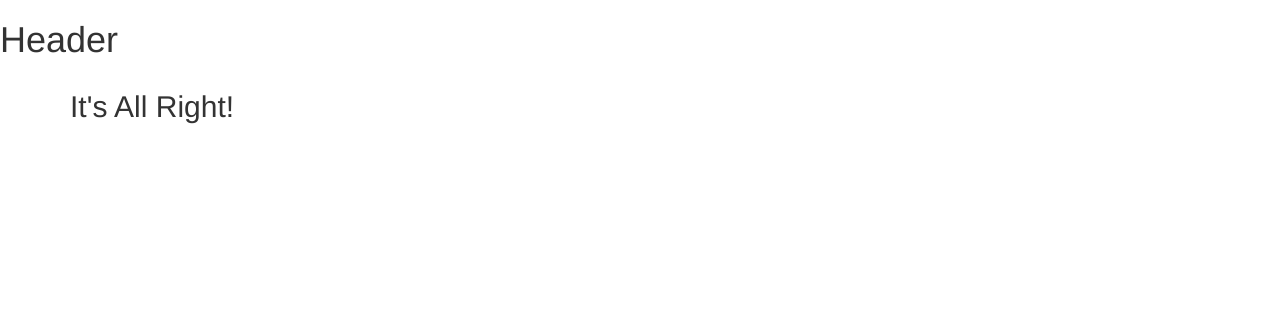
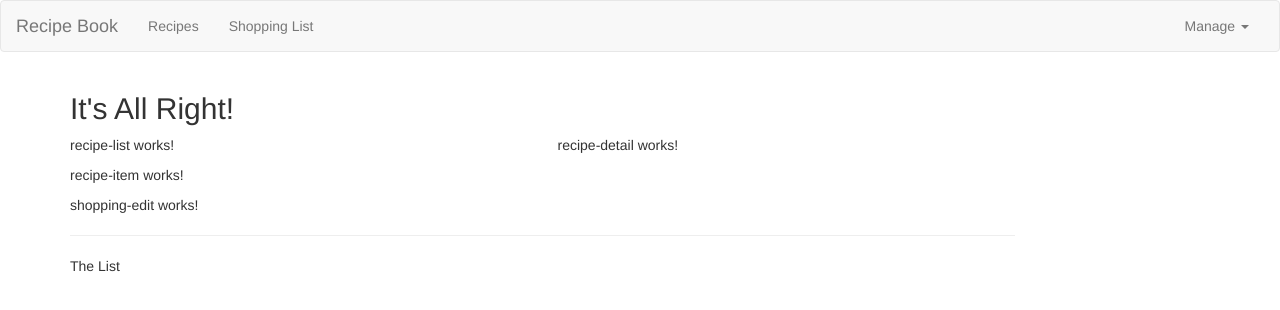
Before and after one commit to vallauri-ict/angular-playground-Teolisio10, an Angular app in the folder my-recipes/: page / in a window 1280 px wide. Shown: the top 310 px of the page. Built offline with nearby package versions, Linux system fonts and the light colour scheme.

Commit message:
Exercise02

```diff
--- a/my-recipes/src/app/app.component.html
+++ b/my-recipes/src/app/app.component.html
@@ -3,6 +3,8 @@
  <div class="row">
    <div class="col-md-12">
      <h2>It's All Right!</h2>
+     <app-recipes> </app-recipes>
+     <app-shopping-list> </app-shopping-list>
    </div>
  </div>
 </div>
--- a/my-recipes/src/app/header/header.component.html
+++ b/my-recipes/src/app/header/header.component.html
@@ -1 +1,30 @@
-<h1>Header</h1>
+<nav class="navbar navbar-default">
+    <div class="container-fluid">
+        <!--<div class="navbar-header">
+            <a href="#" class="navbar-brand"> Recipe Book </a>
+        </div>-->
+        <div class="navbar-header">
+            <button type="button" class="navbar-toggle" (click)="collapsed = !collapsed">
+                <span class="icon-bar" *ngFor="let iconBar of [1, 2, 3]"></span>
+            </button>
+            <a routerLink="/" class="navbar-brand">Recipe Book</a>
+        </div>
+        <div class="collapse navbar-collapse" [class.collapse]="collapsed" (window:resize)="collapsed = true">
+            <div class="navbar-default">
+                <ul class="nav navbar-nav">
+                    <li><a href="#"> Recipes </a></li>
+                    <li><a href="#"> Shopping List </a></li>
+                </ul>
+                <ul class="nav navbar-nav navbar-right">
+                    <li class="dropdown">
+                        <a href="#" class="dropdown-toggle" role="button"> Manage <span class="caret"></span></a>
+                        <ul class="dropdown-menu">
+                            <li><a href="#"> Save Data </a></li>
+                            <li><a href="#"> Fetch Data </a></li>
+                        </ul>
+                    </li>
+                </ul>
+            </div>
+        </div>
+    </div>
+</nav>
--- a/my-recipes/src/app/header/header.component.ts
+++ b/my-recipes/src/app/header/header.component.ts
@@ -7,5 +7,5 @@
     }
 )
 export class HeaderComponent {
-
+    collapsed: boolean = true;
 }
--- a/my-recipes/src/app/recipes/recipe-list/recipe-list.component.html
+++ b/my-recipes/src/app/recipes/recipe-list/recipe-list.component.html
@@ -1 +1,2 @@
 <p>recipe-list works!</p>
+<app-recipe-item> </app-recipe-item>
--- a/my-recipes/src/app/recipes/recipes.component.html
+++ b/my-recipes/src/app/recipes/recipes.component.html
@@ -1 +1,8 @@
-<p>recipes works!</p>
+<div class="row">
+    <div class="col-md-5">
+        <app-recipe-list> </app-recipe-list>
+    </div>
+    <div class="col-md-7">
+        <app-recipe-detail> </app-recipe-detail>
+    </div>
+</div>
--- a/my-recipes/src/app/shopping-list/shopping-list.component.html
+++ b/my-recipes/src/app/shopping-list/shopping-list.component.html
@@ -1 +1,7 @@
-<p>shopping-list works!</p>
+<div class="row">
+    <div class="col-xs-10">
+        <app-shopping-edit> </app-shopping-edit>
+        <hr>
+        <p> The List </p>
+    </div>
+</div>
```
